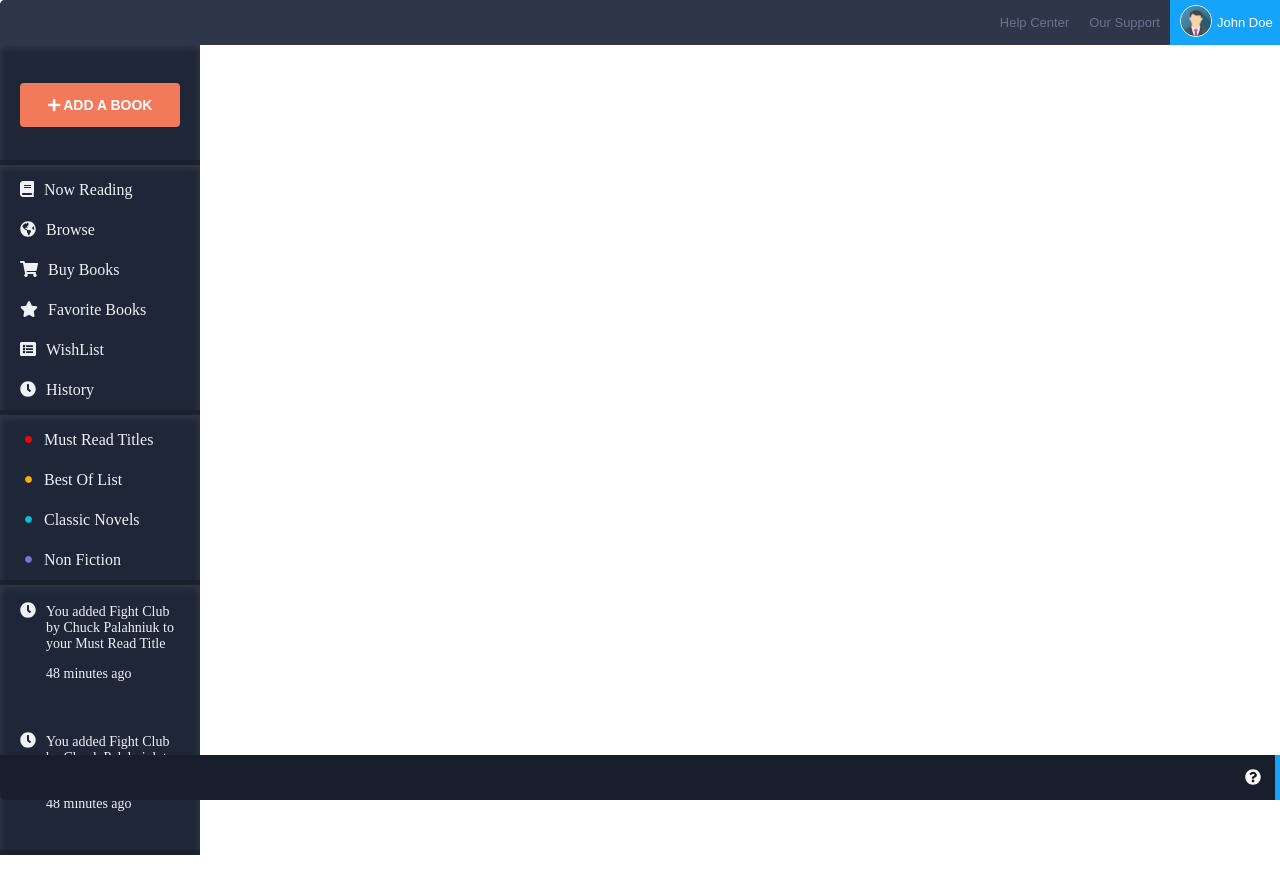
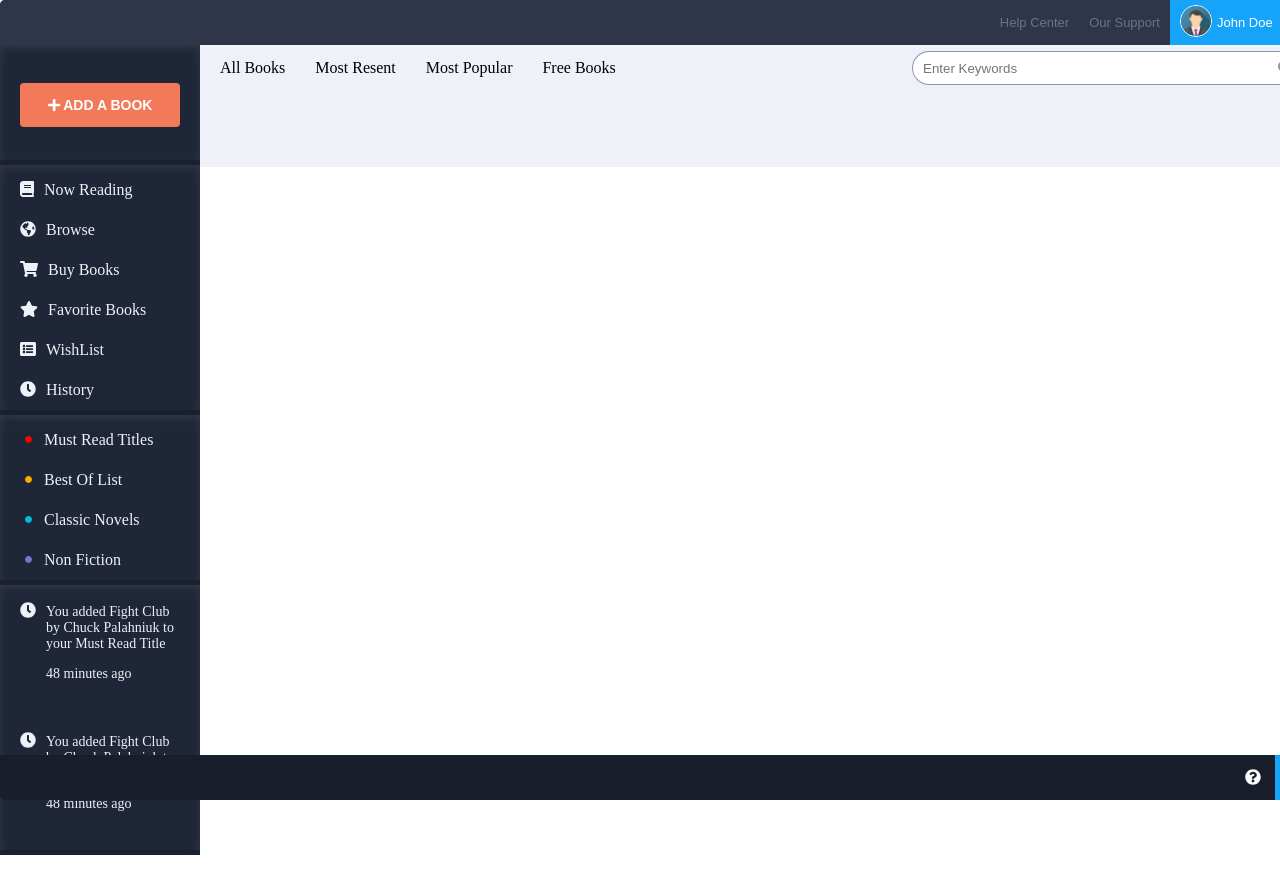
Before and after one commit to neitiris/MyBookApp, an Angular app: page / in a window 1280 px wide. Shown: the top 894 px of the page. Built offline with nearby package versions, Linux system fonts and the light colour scheme.

Commit message:
created book label don`t created dynamic title(don`t know how yet)

```diff
--- a/src/app/page/my-book/my-book.component.css
+++ b/src/app/page/my-book/my-book.component.css
@@ -59,7 +59,8 @@
 ***********************************************************/
 .content_container {
   height: 100%;
-  padding: 45px 0; }
+  padding: 45px 0;
+  display: flex; }
 
 .aside {
   width: 200px;
@@ -74,11 +75,11 @@
 .aside__button-item {
   padding: 35px 20px; }
 
-input:checked ~ label {
+.aside__radio:checked ~ label {
   background: #15a4fa;
   color: #fff; }
 
-input[type="radio"] {
+.aside__radio[type="radio"] {
   display: none; }
 
 .aside__item {
@@ -139,6 +140,77 @@ input[type="radio"] {
 .violete {
   color: #7874cf; }
 
+.books__container {
+  width: 1120px;
+  height: 100px; }
+
+.books__layout {
+  height: 120px;
+  background: #eef1f7;
+  padding: 1px 0; }
+
+.books__label-title {
+  border-bottom: 1px solid #dadfea;
+  padding: 20px;
+  margin: 0;
+  color: #444c63;
+  display: none; }
+
+.books__nav {
+  height: 42px;
+  border-top: 1px solid #f7f7f7; }
+
+.books-filter__list {
+  display: flex;
+  padding-left: 5px;
+  margin: 7px 0;
+  float: left; }
+
+.filter__button {
+  cursor: pointer;
+  padding: 5px 10px;
+  margin: 0 5px; }
+
+.books-filter__item {
+  list-style: none;
+  display: flex; }
+
+.search {
+  float: right;
+  margin: 4px 15px; }
+
+.search_input {
+  width: 340px;
+  height: 30px;
+  border-top-left-radius: 20px;
+  border-bottom-left-radius: 20px;
+  border: 1px solid #8c97b2;
+  padding-left: 10px;
+  border-right: none;
+  outline: none; }
+
+.search__btn {
+  height: 34px;
+  width: 40px;
+  border-top-right-radius: 20px;
+  border-bottom-right-radius: 20px;
+  border: 1px solid #8c97b2;
+  border-left: none;
+  background: white;
+  outline: none;
+  cursor: pointer; }
+
+.search-btn__icon {
+  color: #8c97b2; }
+
+.filter__radio:checked ~ label {
+  background: #97b3ce;
+  color: #fff;
+  border-radius: 15px; }
+
+.filter__radio[type="radio"] {
+  display: none; }
+
 /***********************************************************
                       FOOTER
 ***********************************************************/
--- a/src/app/page/my-book/my-book.component.html
+++ b/src/app/page/my-book/my-book.component.html
@@ -23,13 +23,13 @@
       </ul>
       <ul class="aside__list">
         <li class="aside__item" *ngFor="let link of linksList">
-          <input type="radio" name="radio" id="{{link.radio}}">
+          <input class="aside__radio" type="radio" name="radio" id="{{link.radio}}">
           <label for="{{link.radio}}" class="aside__link"><fa-icon class="aside__icon" [icon]="link.icon"></fa-icon> {{link.name}}</label>
         </li>
       </ul>
       <ul class="aside__list">
         <li class="aside__item" *ngFor="let link of linksTypes">
-          <input type="radio" name="radio" id="{{link.radio2}}">
+          <input class="aside__radio" type="radio" name="radio" id="{{link.radio2}}">
           <label for="{{link.radio2}}" class="aside__link" ><fa-icon class="aside__icon circle_icon  {{link.class}}" [icon]="link.icon"></fa-icon> {{link.name}}</label>
         </li>
       </ul>
@@ -44,6 +44,24 @@
         </li>
       </ul>
     </aside>
+
+    <div class="books__container">
+      <div class="books__layout">
+        <h1 class="books__label-title">Browse Available Books</h1>
+        <div class="books__nav">
+          <ul class="books-filter__list">
+            <li class="books-filter__item" *ngFor="let filter of filters">
+              <input class="filter__radio" type="radio" name="radio" id="{{filter.filter1}}">
+              <label for="{{filter.filter1}}" class="filter__button">{{filter.name}}</label>
+            </li>
+          </ul>
+          <div class="search">
+            <input class="search_input" type="text" placeholder="Enter Keywords">
+            <button class="search__btn"><fa-icon class="search-btn__icon" [icon]="faSearch"></fa-icon></button>
+          </div>
+        </div>
+      </div>
+    </div>
   </div>
 
   <footer class="footer">
--- a/src/app/page/my-book/my-book.component.scss
+++ b/src/app/page/my-book/my-book.component.scss
@@ -61,6 +61,7 @@
 .content_container{
   height: 100%;
   padding: 45px 0;
+  display: flex;
 }
 .aside{
   //background: #141824;
@@ -79,8 +80,8 @@
 .aside__button-item{
   padding: 35px 20px;
 }
-input:checked~label{background:#15a4fa; color:#fff}
-input[type="radio"]{
+.aside__radio:checked~label{background:#15a4fa; color:#fff}
+.aside__radio[type="radio"]{
   display:none
 }
 .aside__item{
@@ -141,6 +142,74 @@ input[type="radio"]{
 .violete{
   color: #7874cf;
 }
+
+.books__container{
+  width: 1120px;
+  height: 100px;
+}
+.books__layout{
+  height: 120px;
+  background:  #eef1f7;
+  padding: 1px 0;
+}
+.books__label-title{
+  border-bottom: 1px solid #dadfea;
+  padding: 20px;
+  margin: 0;
+  color: #444c63;
+  display: none;
+
+}
+.books__nav{
+  height: 42px;
+  border-top: 1px solid #f7f7f7;
+}
+.books-filter__list{
+  display: flex;
+  padding-left: 5px;
+  margin: 7px 0;
+  float: left;
+}
+.filter__button{
+  cursor: pointer;
+  padding: 5px 10px;
+  margin: 0 5px;
+}
+.books-filter__item{
+  list-style: none;
+  display: flex;
+}
+.search{
+  float: right;
+  margin: 4px 15px;
+}
+.search_input{
+  width: 340px;
+  height: 30px;
+  border-top-left-radius: 20px;
+  border-bottom-left-radius: 20px;
+  border: 1px solid rgba(140, 151, 178, 40);
+  padding-left: 10px;
+  border-right: none;
+  outline:none;
+}
+.search__btn{
+  height: 34px;
+  width: 40px;
+  border-top-right-radius: 20px;
+  border-bottom-right-radius: 20px;
+  border: 1px solid rgba(140, 151, 178, 40);
+  border-left: none;
+  background: white;
+  outline:none;
+  cursor: pointer;
+}
+.search-btn__icon{
+  color: #8c97b2;
+}
+.filter__radio:checked~label{background:#97b3ce; color:#fff; border-radius: 15px;}
+.filter__radio[type="radio"]{display:none}
+
 /***********************************************************
                       FOOTER
 ***********************************************************/
--- a/src/app/page/my-book/my-book.component.ts
+++ b/src/app/page/my-book/my-book.component.ts
@@ -10,7 +10,8 @@ import {
   faStar,
   faClock,
   faListAlt,
-  faCircle
+  faCircle,
+  faSearch
 } from '@fortawesome/free-solid-svg-icons';
 
 @Component({
@@ -23,6 +24,7 @@ export class MyBookComponent implements OnInit {
   faCog = faCog;
   faQuestionCircle = faQuestionCircle;
   faPlus = faPlus;
+  faSearch = faSearch;
   users = [
     {img: '../../../assets/img_avatar.png', name: 'John Doe'}
   ];
@@ -44,6 +46,15 @@ export class MyBookComponent implements OnInit {
     {icon: faClock, name: 'You added Fight Club by Chuck Palahniuk to your Must Read Title', time: '48 minutes ago'},
     {icon: faClock, name: 'You added Fight Club by Chuck Palahniuk to your Must Read Title', time: '48 minutes ago'}
   ];
+  filters = [
+    {filter1: 'filter_box1', name: 'All Books', title: 'Browse Available Books'},
+    {filter1: 'filter_box2', name: 'Most Resent', title: 'Browse Available Books'},
+    {filter1: 'filter_box3', name: 'Most Popular', title: 'Browse Available Books'},
+    {filter1: 'filter_box4', name: 'Free Books', title: 'Browse Available Books'}
+  ];
+  titles = [
+    {class: 'header__box1', text: 'Browse Available Books'}
+  ];
   constructor() { }
 
   ngOnInit() {
```
Also changed, not shown: 1 other file (tests, documents, lock files or other folders).
